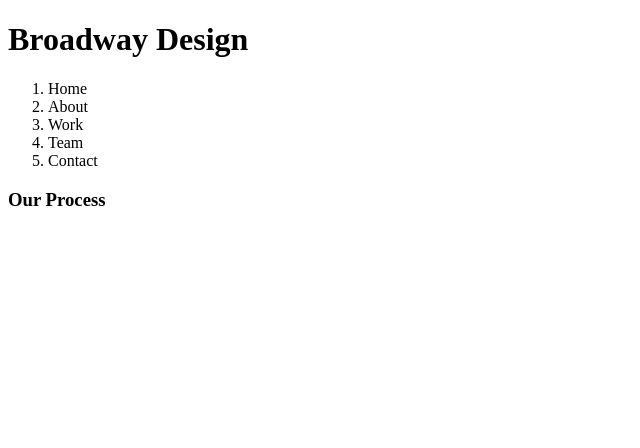
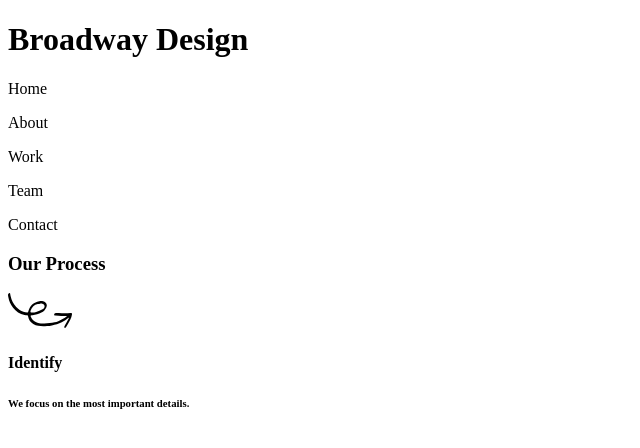
Before and after one commit to turtlesquared/broadway, a plain HTML site: page index.html in a window 1280 px wide. Shown: the whole page, without its empty margins (0-640 px from the left). Drawn offline with Linux system fonts and the light colour scheme.

Commit message:
fixed the nav. added in more of the page.

```diff
--- a/index.html
+++ b/index.html
@@ -6,17 +6,33 @@
 </head>
 <body>
 	<h1>Broadway Design</h1>
+	<!-- The navigation for the page -->
 	<nav>
-		<ol>
-			<li><a href="#home"></a>Home</li>
-			<li><a href="#about"></a>About</li>
-			<li><a href="#work"></a>Work</li>
-			<li><a href="#team"></a>Team</li>
-			<li><a href="#contact"></a>Contact</li>
-		</ol>
+		<p>
+			<a href="#home"></a>Home</li>
+		</p>
+		<p>
+			<a href="#about"></a>About</li>
+		</p>
+		<p>
+			<a href="#work"></a>Work</li>
+		</p>
+		<p>
+			<a href="#team"></a>Team</li>
+		</p>
+		<p>
+			<a href="#contact"></a>Contact</li>
+		</p>
 	</nav>
+
+	<!-- Main section of page -->
 	<h3>Our Process</h3>
-	<img src="">
+	<img src="./resources/images/identify.svg" alt="a swirl arrow">
+
+	<!-- The first process -->
+	<h4>Identify</h4>
+	<h6>We focus on the most important details.</h6>
+
 
 </body>
 </html>
```
Also changed, not shown: 1 other file.
